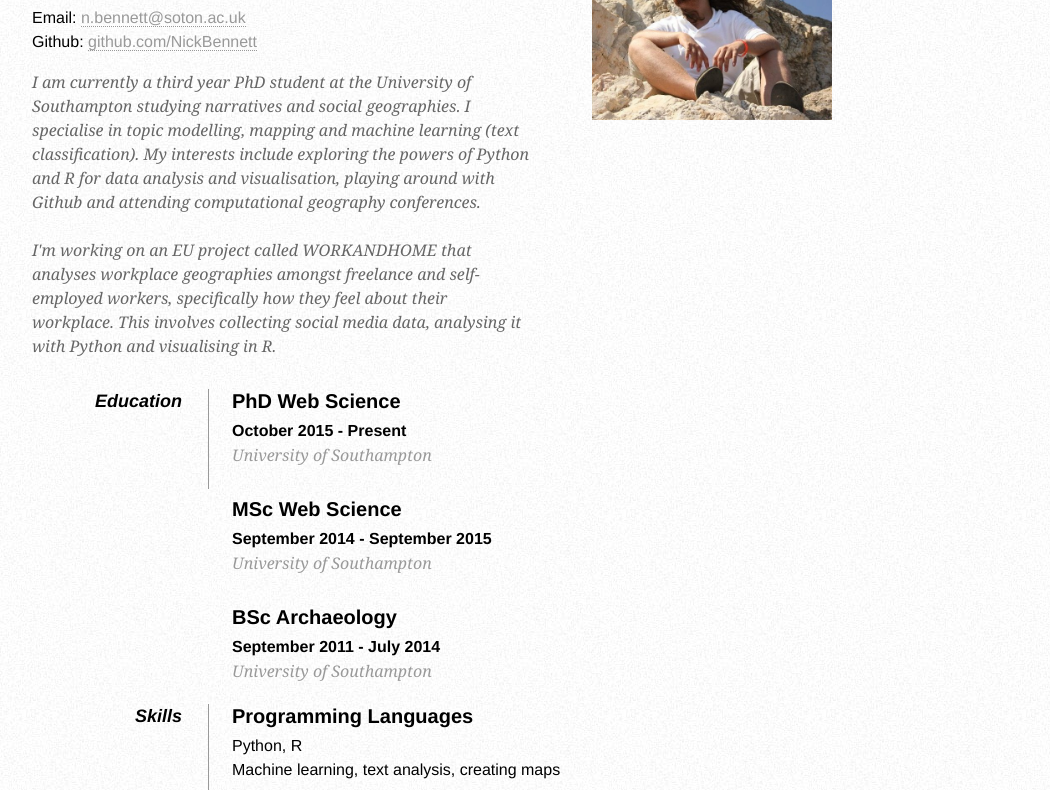
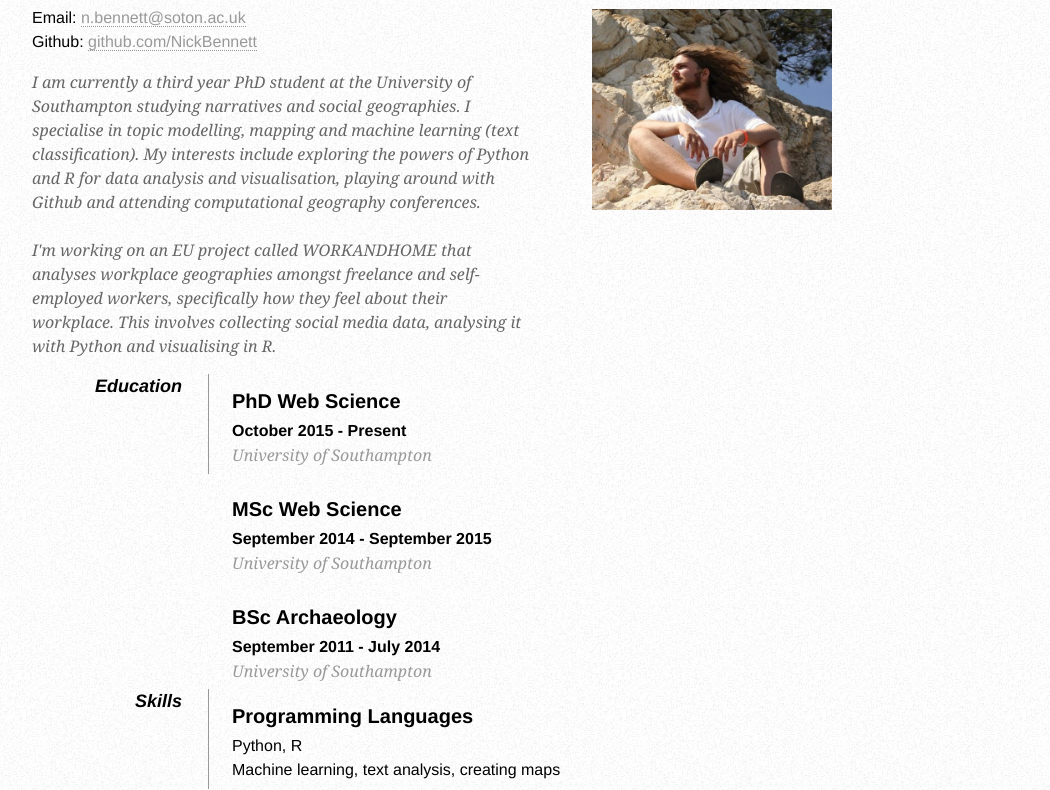
Before and after one commit to NickBennett/nickbennett.github.io, a plain HTML site: page index.html in a window 1280 px wide. Shown: the part 91-881 px from the top of the page, without its empty margins (208-1258 px from the left). Drawn offline with Linux system fonts and the light colour scheme.

Commit message:
Nudged picture down a bit

```diff
--- a/index.html
+++ b/index.html
@@ -15,7 +15,7 @@
         body { font: 16px Helvetica, Sans-Serif; line-height: 24px; background: url(images/noise.jpg); }
         .clear { clear: both; }
         #page-wrap { width: 800px; margin: 40px auto 60px; }
-        #pic { float: right; margin: -30px 0 0 0; }
+        #pic { float: right; margin: 60px 0 0 0; }
         h1 { margin: 0 0 16px 0; padding: 0 0 16px 0; font-size: 42px; font-weight: bold; letter-spacing: -2px; border-bottom: 1px solid #999; }
         h2 { font-size: 20px; margin: 0 0 6px 0; position: relative; }
         h2 span { position: absolute; bottom: 0; left: 100; font-style: italic; font-family: Georgia, Serif; font-size: 16px; color: #999; font-weight: normal; }
@@ -27,7 +27,7 @@
         #objective p { font-family: Georgia, Serif; font-style: italic; color: #666; }
         dt { font-style: italic; font-weight: bold; font-size: 18px; text-align: right; padding: 0 26px 0 0; width: 150px; float: left; height: 100px; border-right: 1px solid #999;  }
         dd { width: 600px; float: right; }
-        dd.clear { float: none; margin: 0; height: 15px; }
+        dd.clear { float: right; margin: 0; height: 15px; }
      </style>
 </head>
 
```
